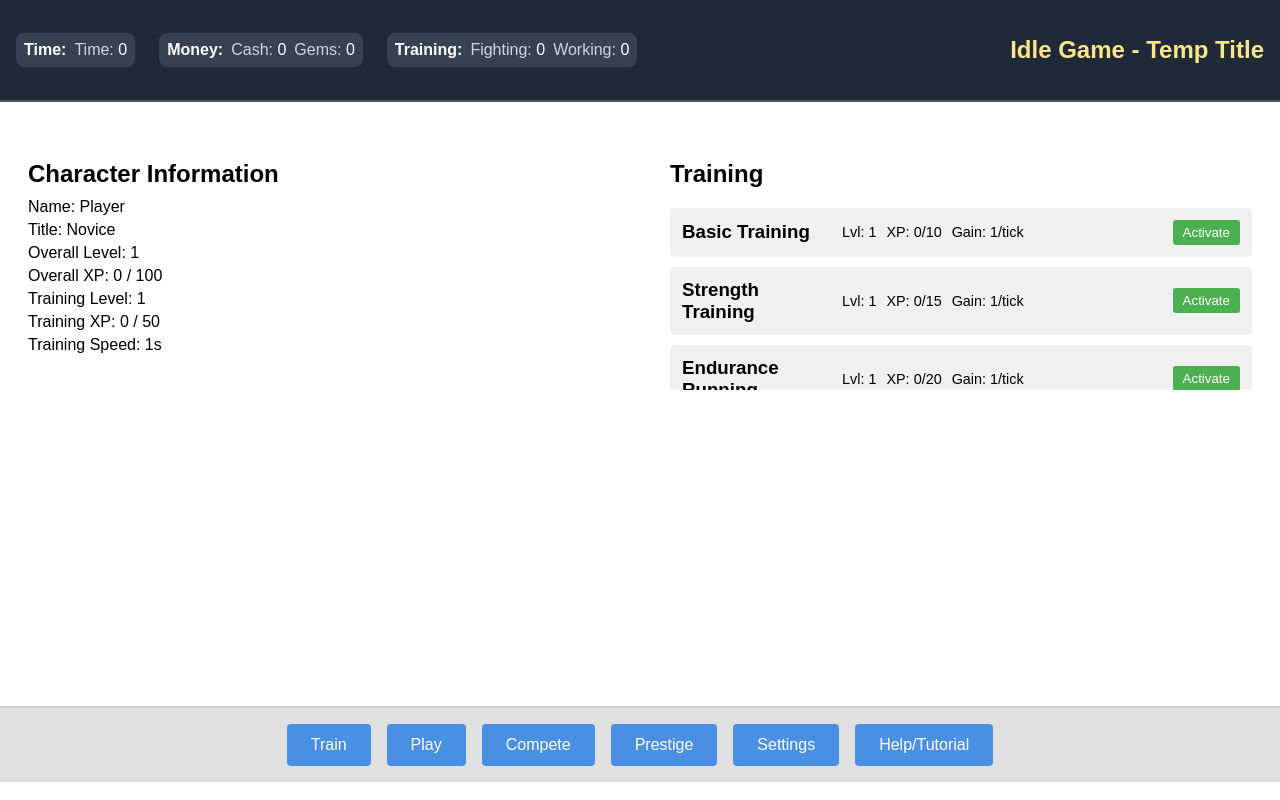
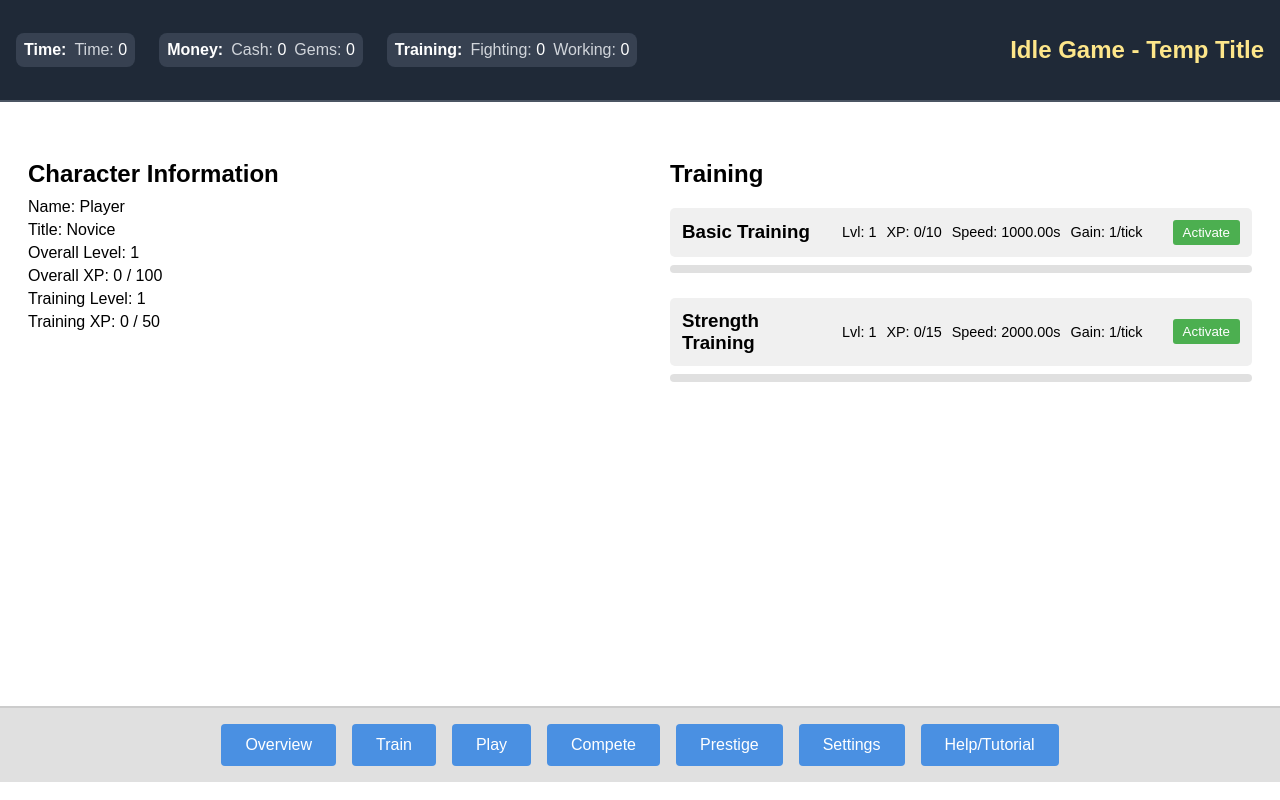
Before and after one commit to CharlesJ3/game-diaiyh, a React (Vite) app: page / in a window 1280 px wide. Built offline with nearby package versions, Linux system fonts and the light colour scheme.

Commit message:
Remove setIntervals and use a per frame approach to progress bars

```diff
--- a/src/App.tsx
+++ b/src/App.tsx
@@ -1,6 +1,4 @@
-/// <reference types="node" />
-
-import React, { useState, useEffect } from 'react';
+import React, { useState, useEffect, useRef } from 'react';
 import styled from 'styled-components';
 import { createGlobalStyle } from 'styled-components';
 import Header from './components/Header';
@@ -72,6 +70,8 @@ interface TrainingItem {
   unlocked: boolean;
   unlockHow: string;
   xpGain: number;
+  speed: number; // in milliseconds
+  currentSpeed: number;
 }
 
 interface Character {
@@ -112,7 +112,9 @@ const App: React.FC = () => {
       active: false,
       unlocked: true,
       unlockHow: "Boss 1",
-      xpGain: 1
+      xpGain: 1,
+      speed: 1000, // 1 second
+      currentSpeed: 0
     },
     {
       title: "Strength Training",
@@ -124,7 +126,9 @@ const App: React.FC = () => {
       active: false,
       unlocked: true,
       unlockHow: "Boss 1",
-      xpGain: 1
+      xpGain: 1,
+      speed: 2000, // 2 seconds
+      currentSpeed: 0
     },
     {
       title: "Endurance Running",
@@ -136,7 +140,9 @@ const App: React.FC = () => {
       active: false,
       unlocked: false,
       unlockHow: "Boss 1",
-      xpGain: 1
+      xpGain: 1,
+      speed: 3000, // 3 seconds
+      currentSpeed: 0
     },
   ]);
 
@@ -152,6 +158,8 @@ const App: React.FC = () => {
     trainingSpeed: 1
   });
 
+  const animationFrameRef = useRef<number>();
+
   const handleMenuItemClick = (item: string) => {
     setActiveComponent(item);
   };
@@ -161,27 +169,44 @@ const App: React.FC = () => {
       const updatedTraining = [...prevTraining];
       updatedTraining[index] = {
         ...updatedTraining[index],
-        active: !updatedTraining[index].active
+        active: !updatedTraining[index].active,
+        currentSpeed: 0 // Reset currentSpeed when toggling
       };
       return updatedTraining;
     });
   };
 
-  useEffect(() => {
-    const trainingInterval = setInterval(() => {
+  const updateGame = (timestamp: number) => {
     setTraining(prevTraining => {
       return prevTraining.map(item => {
         if (item.active) {
+          const newCurrentSpeed = item.currentSpeed + 16.67; // Approximate milliseconds per frame at 60 FPS
+          if (newCurrentSpeed >= item.speed) {
+            // Training cycle completed
             const newXp = item.xp + item.xpGain;
             if (newXp >= item.maxXp) {
+              // Level up
               return {
                 ...item,
                 currentLevel: item.currentLevel + 1,
                 xp: newXp - item.maxXp,
-                maxXp: Math.floor(item.maxXp * 1.1)
+                maxXp: Math.floor(item.maxXp * 1.1),
+                currentSpeed: 0
               };
             } else {
-              return { ...item, xp: newXp };
+              // Just gain XP
+              return {
+                ...item,
+                xp: newXp,
+                currentSpeed: 0
+              };
+            }
+          } else {
+            // Update current speed
+            return {
+              ...item,
+              currentSpeed: newCurrentSpeed
+            };
           }
         }
         return item;
@@ -189,7 +214,7 @@ const App: React.FC = () => {
     });
 
     setCharacter(prevCharacter => {
-        const activeTrainings = training.filter(item => item.active);
+      const activeTrainings = training.filter(item => item.active && item.currentSpeed === 0);
       const totalXpGain = activeTrainings.reduce((sum, item) => sum + item.xpGain, 0);
       const newTrainingXp = prevCharacter.trainingOverallXp + totalXpGain;
 
@@ -207,13 +232,29 @@ const App: React.FC = () => {
         };
       }
     });
-    }, character.trainingSpeed * 1000);
 
-    return () => clearInterval(trainingInterval);
-  }, [training, character.trainingSpeed]);
+    animationFrameRef.current = requestAnimationFrame(updateGame);
+  };
+
+  useEffect(() => {
+    animationFrameRef.current = requestAnimationFrame(updateGame);
+    return () => {
+      if (animationFrameRef.current) {
+        cancelAnimationFrame(animationFrameRef.current);
+      }
+    };
+  }, []);
 
   const renderActiveComponent = () => {
     switch (activeComponent) {
+      case 'Overview':
+        return <MainArea
+          character={character}
+          training={training}
+          setCharacter={setCharacter}
+          setTraining={setTraining}
+          toggleTrainingActive={toggleTrainingActive}
+        />;
       case 'Train':
         return <Train training={training} setTraining={setTraining} character={character} setCharacter={setCharacter} toggleTrainingActive={toggleTrainingActive} />;
       case 'Play':
--- a/src/components/MainArea.tsx
+++ b/src/components/MainArea.tsx
@@ -35,19 +35,10 @@ const pulse = keyframes`
     transform: scale(1);
   }
   50% {
-    transform: scale(1.05);
+    transform: scale(1.02);
   }
   100% {
     transform: scale(1);
-  }
-`;
-
-const fillAnimation = keyframes`
-  0% {
-    width: 0%;
-  }
-  100% {
-    width: 100%;
   }
 `;
 
@@ -75,22 +66,12 @@ const TrainingItem = styled.div<{ $active: boolean, $progress: number }>`
     position: absolute;
     top: 0;
     left: 0;
-    height: calc(100% - 15px);
+    height: 100%;
     width: ${props => props.$progress}%;
     background-color: rgba(76, 175, 80, 0.2);
     transition: width 0.3s ease-in-out;
     z-index: 1;
   }
-`;
-
-const SpeedProgressBar = styled.div<{ $duration: number }>`
-  position: absolute;
-  bottom: 0;
-  left: 0;
-  height: 15px;
-  width: 0%;
-  background-color: rgba(33, 150, 243, 0.6);
-  animation: ${fillAnimation} ${props => props.$duration}s linear infinite;
 `;
 
 const TrainingContent = styled.div`
@@ -110,7 +91,7 @@ const TrainingInfo = styled.div`
 
 const TrainingTitle = styled.h3`
   margin: 0;
-  width: 150px; // Adjust as needed
+  width: 150px;
 `;
 
 const TrainingStats = styled.div`
@@ -136,26 +117,24 @@ const ToggleButton = styled.button`
   }
 `;
 
-interface Character {
-  name: string;
-  title: string;
-  overallXp: number;
-  overallLevel: number;
-  overallMaxXp: number;
-  trainingOverallXp: number;
-  trainingOverallLevel: number;
-  trainingMaxXp: number;
-  trainingSpeed: number;
-}
+const TrainingItemContainer = styled.div`
+  margin-bottom: 15px;
+`;
 
-interface TrainingItem {
-  title: string;
-  currentLevel: number;
-  xp: number;
-  maxXp: number;
-  active: boolean;
-  xpGain: number;
-}
+const SpeedProgressBarContainer = styled.div`
+  width: 100%;
+  height: 8px;
+  background-color: #e0e0e0;
+  border-radius: 4px;
+  margin-top: 8px;
+  overflow: hidden;
+`;
+
+const SpeedProgressBar = styled.div<{ $progress: number }>`
+  height: 100%;
+  width: ${props => props.$progress}%;
+  background-color: #2196f3;
+`;
 
 interface Character {
   name: string;
@@ -166,7 +145,17 @@ interface Character {
   trainingOverallXp: number;
   trainingOverallLevel: number;
   trainingMaxXp: number;
-  trainingSpeed: number;
+}
+
+interface TrainingItem {
+  title: string;
+  currentLevel: number;
+  xp: number;
+  maxXp: number;
+  active: boolean;
+  speed: number;
+  xpGain: number;
+  currentSpeed: number;
 }
 
 interface MainAreaProps {
@@ -196,18 +185,17 @@ const MainArea: React.FC<MainAreaProps> = ({
           <p>Name: {character.name}</p>
           <p>Title: {character.title}</p>
           <p>Overall Level: {character.overallLevel}</p>
-          <p>Overall XP: {Math.floor(character.overallXp)} / {character.overallMaxXp}</p>
+          <p>Overall XP: {character.overallXp} / {character.overallMaxXp}</p>
           <p>Training Level: {character.trainingOverallLevel}</p>
-          <p>Training XP: {Math.floor(character.trainingOverallXp)} / {character.trainingMaxXp}</p>
-          <p>Training Speed: {character.trainingSpeed}s</p>
+          <p>Training XP: {character.trainingOverallXp} / {character.trainingMaxXp}</p>
         </CharacterInfo>
       </QuadrantContainer>
       <QuadrantContainer>
         <h2>Training</h2>
         <TrainingList>
           {training.map((item, index) => (
+            <TrainingItemContainer key={index}>
               <TrainingItem
-              key={index}
                 $active={item.active}
                 $progress={(item.xp / item.maxXp) * 100}
                 onClick={() => handleTrainingClick(index)}
@@ -217,7 +205,8 @@ const MainArea: React.FC<MainAreaProps> = ({
                     <TrainingTitle>{item.title}</TrainingTitle>
                     <TrainingStats>
                       <StatItem>Lvl: {item.currentLevel}</StatItem>
-                    <StatItem>XP: {Math.floor(item.xp)}/{item.maxXp}</StatItem>
+                      <StatItem>XP: {item.xp}/{item.maxXp}</StatItem>
+                      <StatItem>Speed: {item.speed.toFixed(2)}s</StatItem>
                       <StatItem>Gain: {item.xpGain}/tick</StatItem>
                     </TrainingStats>
                   </TrainingInfo>
@@ -228,16 +217,19 @@ const MainArea: React.FC<MainAreaProps> = ({
                     {item.active ? 'Deactivate' : 'Activate'}
                   </ToggleButton>
                 </TrainingContent>
-              {item.active && <SpeedProgressBar $duration={character.trainingSpeed} />}
               </TrainingItem>
+              <SpeedProgressBarContainer>
+                <SpeedProgressBar $progress={(item.currentSpeed / item.speed) * 100} />
+              </SpeedProgressBarContainer>
+            </TrainingItemContainer>
           ))}
         </TrainingList>
       </QuadrantContainer>
       <QuadrantContainer>
-        {/* Reserved for future content */}
+        {/* More quick access stuff here, either Play or Compete */}
       </QuadrantContainer>
       <QuadrantContainer>
-        {/* Reserved for future content */}
+        {/* More quick access stuff here, either Play or Compete */}
       </QuadrantContainer>
     </MainAreaContainer>
   );
--- a/src/components/Menu.tsx
+++ b/src/components/Menu.tsx
@@ -42,7 +42,7 @@ interface MenuProps {
 }
 
 const Menu: React.FC<MenuProps> = ({ onMenuItemClick }) => {
-  const menuItems = ['Train', 'Play', 'Compete', 'Prestige', 'Settings', 'Help/Tutorial'];
+  const menuItems = ['Overview', 'Train', 'Play', 'Compete', 'Prestige', 'Settings', 'Help/Tutorial'];
 
   return (
     <MenuContainer>
```
Lines whose indentation alone changed are shown as unchanged.
